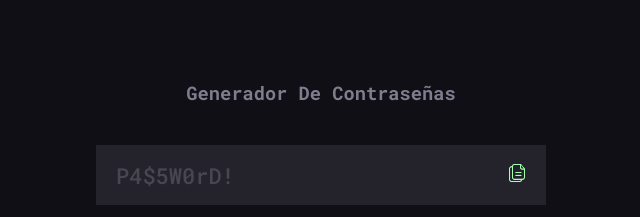
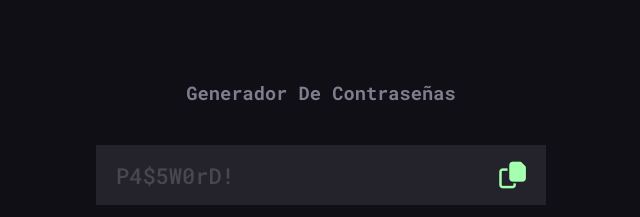
Before and after one commit to FrancoMoravcik/generadorDeContrasenias, a plain HTML site: page index.html in a window 1280 px wide. Shown: the top 217 px of the page, 319-959 px from the left. Drawn offline with Linux system fonts and the light colour scheme; some packages are replaced by stand-ins of ours; a script that the page names is missing.

Commit message:
ultimos commit

```diff
--- a/estilos.css
+++ b/estilos.css
@@ -74,8 +74,13 @@ h3 {
 .btnCopiar{
     background: none;
     border: none;
-    cursor: pointer;
+color: #a4ffaf;
+cursor: pointer;
 }
+
+.btnCopiar:hover {
+    color: #e6e4ed;
+    }
 
 .imgCopiar {
     width: 18px;
--- a/index.html
+++ b/index.html
@@ -3,6 +3,7 @@
 <head>
     <meta charset="UTF-8">
     <meta name="viewport" content="width=device-width, initial-scale=1.0">
+    <link rel="stylesheet" href="https://cdnjs.cloudflare.com/ajax/libs/font-awesome/6.4.2/css/all.min.css" integrity="sha512-z3gLpd7yknf1YoNbCzqRKc4qyor8gaKU1qmn+CShxbuBusANI9QpRohGBreCFkKxLhei6S9CQXFEbbKuqLg0DA==" crossorigin="anonymous" referrerpolicy="no-referrer" />
     <link rel="stylesheet" href="estilos.css">
     <title>Generador De Contraseñas</title>
 </head>
@@ -13,7 +14,7 @@
         <div class="divContraseñaNueva">
           <input id="password" class="inputPassword" value="P4$5W0rD!">
           <button class="btnCopiar" for="password" id="btnCopiar">
-            <img class="imgCopiar" src="img/copiar.png" alt="">
+            <i class="fa-regular fa-copy fa-2x"></i>
           </button>
         </div>
     </div>
```
